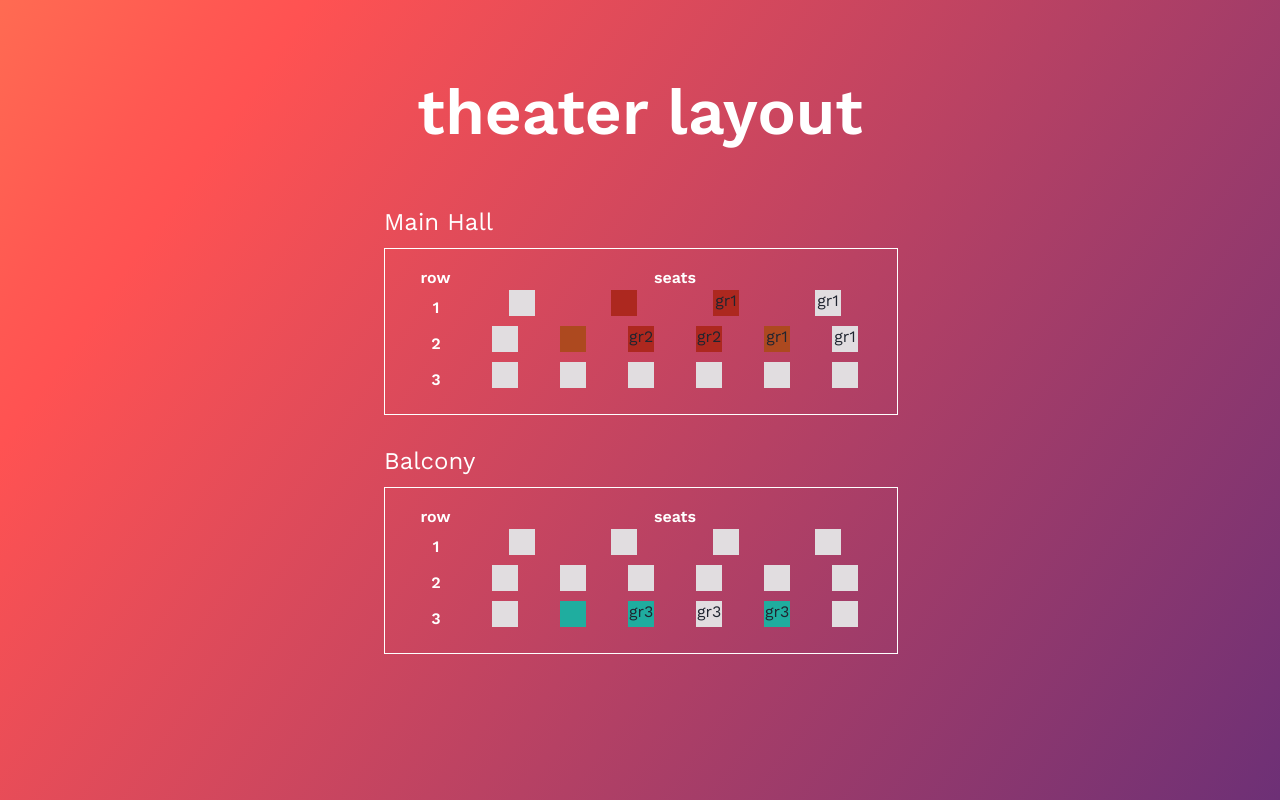
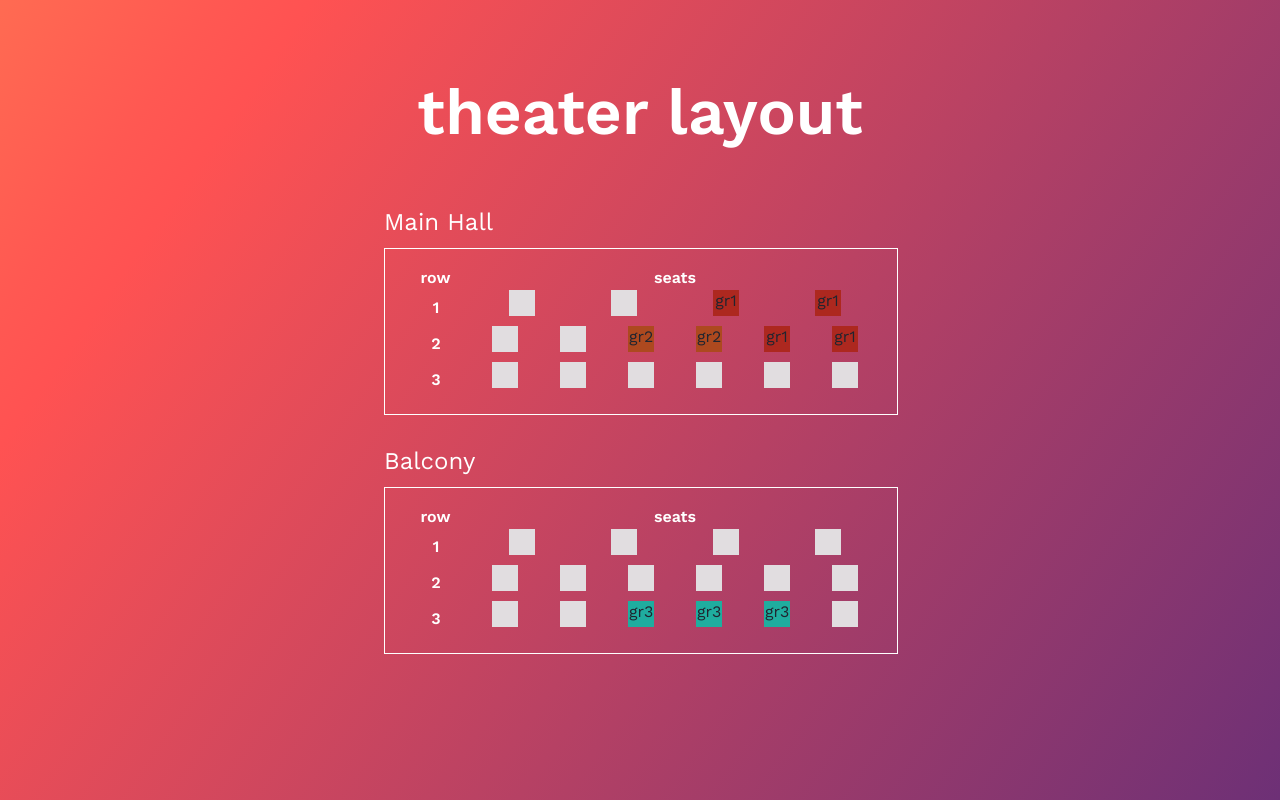
Before and after one commit to AlenaAlyona/theater_vue, a Vue app: page / in a window 1280 px wide. Built offline with nearby package versions, Linux system fonts and the light colour scheme.

Commit message:
fixed displaying different background color for booked seats

```diff
--- a/src/components/Section.vue
+++ b/src/components/Section.vue
@@ -14,7 +14,7 @@
             <th scope="row" class="sectionRow">{{ row.row }}</th>
             <div class="seatsRow">
               <td
-                v-bind:style="booked(row.row, seat.seat)"
+                v-bind:style="booked(seat)"
                 v-for="seat in row.seats"
                 :key="seat.seat"
                 class="sectionSeat"
@@ -53,11 +53,10 @@ export default {
     },
   },
   methods: {
-    booked: function(row, seat) {
-      const oneSeat = this.rowsToDisplay.rows[row - 1].seats[seat - 1];
-      if (Object.prototype.hasOwnProperty.call(oneSeat, "group")) {
+    booked: function(seat) {
+      if (Object.prototype.hasOwnProperty.call(seat, "group")) {
         return {
-          background: `${oneSeat.groupColor}`,
+          background: `${seat.groupColor}`,
         };
       }
     },
```
